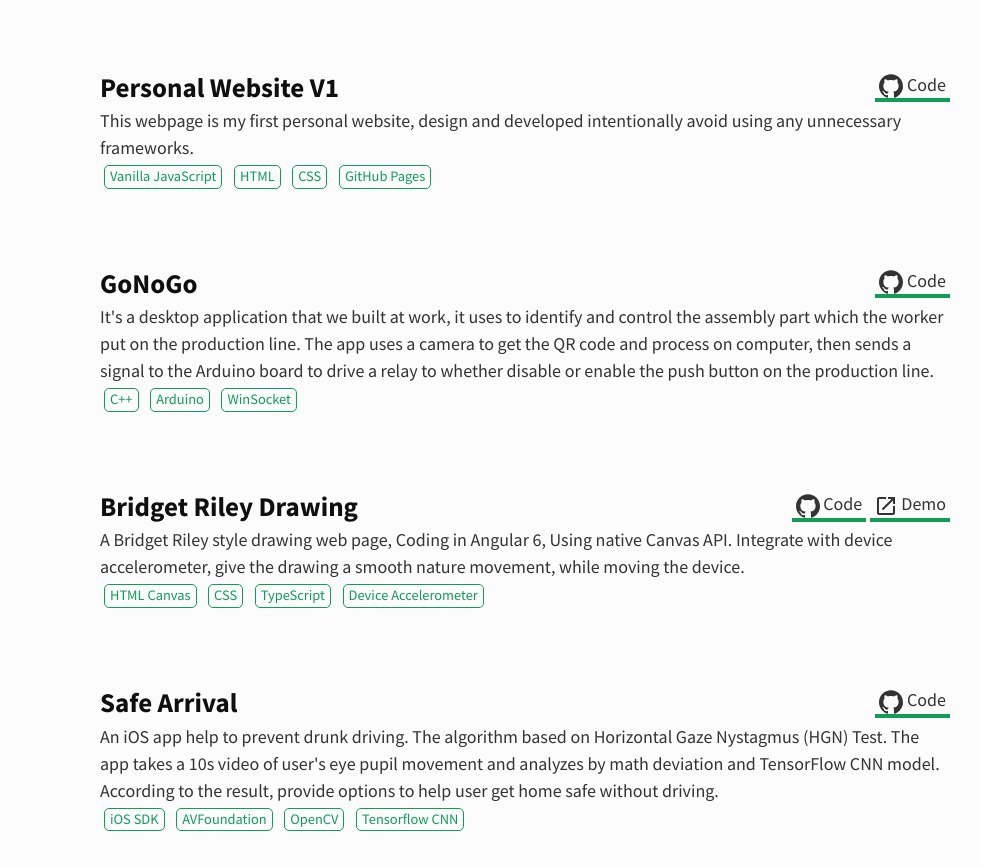
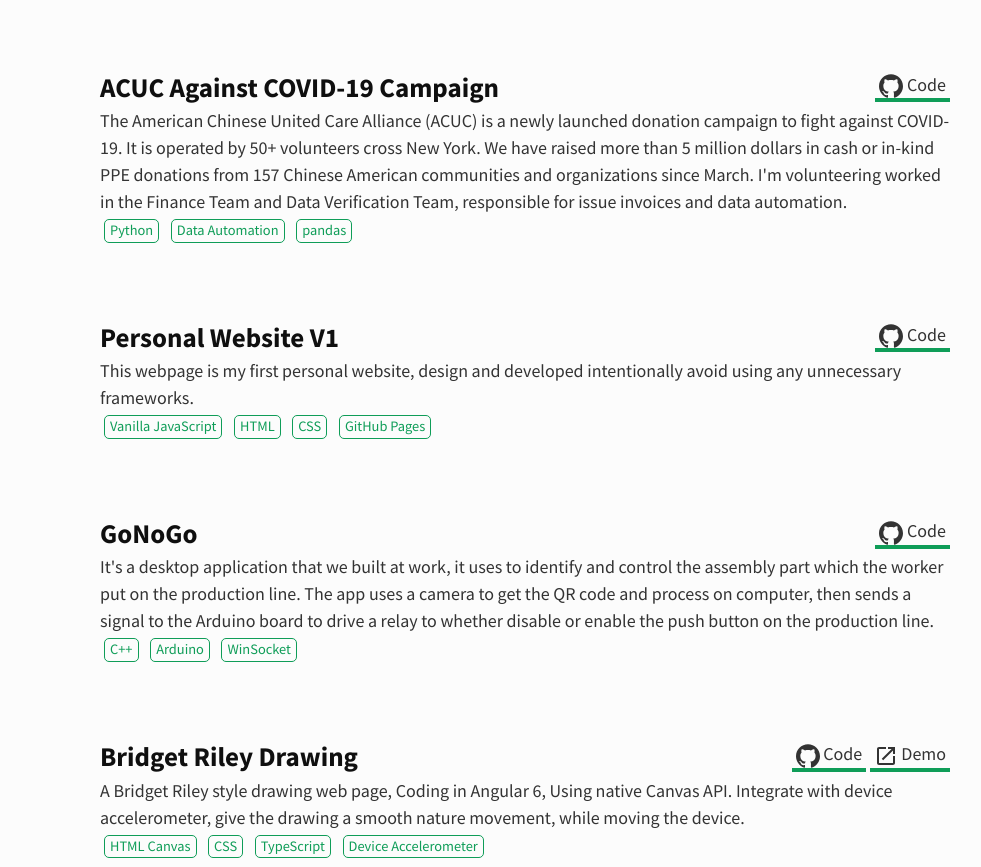
Before and after one commit to dailiang18bb/dailiang18bb.github.io, a plain HTML site: page index.html in a window 1280 px wide. Shown: the part 3142-4009 px from the top of the page, without its empty margins (250-1231 px from the left). Drawn offline with Linux system fonts and the light colour scheme.

Commit message:
Add ACUC project

```diff
--- a/index.html
+++ b/index.html
@@ -363,7 +363,32 @@
                 </div>
 
 
+                <div class="project-item">
+                    <div class="project-title-row">
+                        <div class="project-name prim-text-color">ACUC Against COVID-19 Campaign</div>
+                        <div>
+                            <a href="https://github.com/dailiang18bb/2020-ACUC-COVID19" target="_blank"
+                                class="button-code">
+                                <svg class="icon-code" width="24" height="24" viewBox="0 0 24 24" xmlns="http://www.w3.org/2000/svg">
+                                    <title>GitHub icon</title>
+                                    <path
+                                        d="M12 .297c-6.63 0-12 5.373-12 12 0 5.303 3.438 9.8 8.205 11.385.6.113.82-.258.82-.577 0-.285-.01-1.04-.015-2.04-3.338.724-4.042-1.61-4.042-1.61C4.422 18.07 3.633 17.7 3.633 17.7c-1.087-.744.084-.729.084-.729 1.205.084 1.838 1.236 1.838 1.236 1.07 1.835 2.809 1.305 3.495.998.108-.776.417-1.305.76-1.605-2.665-.3-5.466-1.332-5.466-5.93 0-1.31.465-2.38 1.235-3.22-.135-.303-.54-1.523.105-3.176 0 0 1.005-.322 3.3 1.23.96-.267 1.98-.399 3-.405 1.02.006 2.04.138 3 .405 2.28-1.552 3.285-1.23 3.285-1.23.645 1.653.24 2.873.12 3.176.765.84 1.23 1.91 1.23 3.22 0 4.61-2.805 5.625-5.475 5.92.42.36.81 1.096.81 2.22 0 1.606-.015 2.896-.015 3.286 0 .315.21.69.825.57C20.565 22.092 24 17.592 24 12.297c0-6.627-5.373-12-12-12" />
+                                </svg>
+                                <div class="project-button-text">Code</div>
+                            </a>
+                        </div>
+                    </div>
 
+                    <div>The American Chinese United Care Alliance (ACUC) is a newly launched donation campaign to fight against COVID-19. It is operated by 50+ volunteers cross New York.
+                        We have raised more than 5 million dollars in cash or in-kind PPE donations from 157 Chinese American communities and organizations since March.
+                        I'm volunteering worked in the Finance Team and Data Verification Team, responsible for issue invoices and data automation.
+                    </div>
+                    <span class="project-used-item">Python</span>
+                    <span class="project-used-item">Data Automation</span>
+                    <span class="project-used-item">pandas</span>
+
+
+                </div>
 
 
 
@@ -599,10 +624,10 @@
 
 
 <!--
-    sticky hover use media
-    top button
-    responsive
-    day & night theme
+    <sticky hover use media
+    <top button
+    <responsive
+    <day & night theme
     SEO
     404 page
  -->
```
